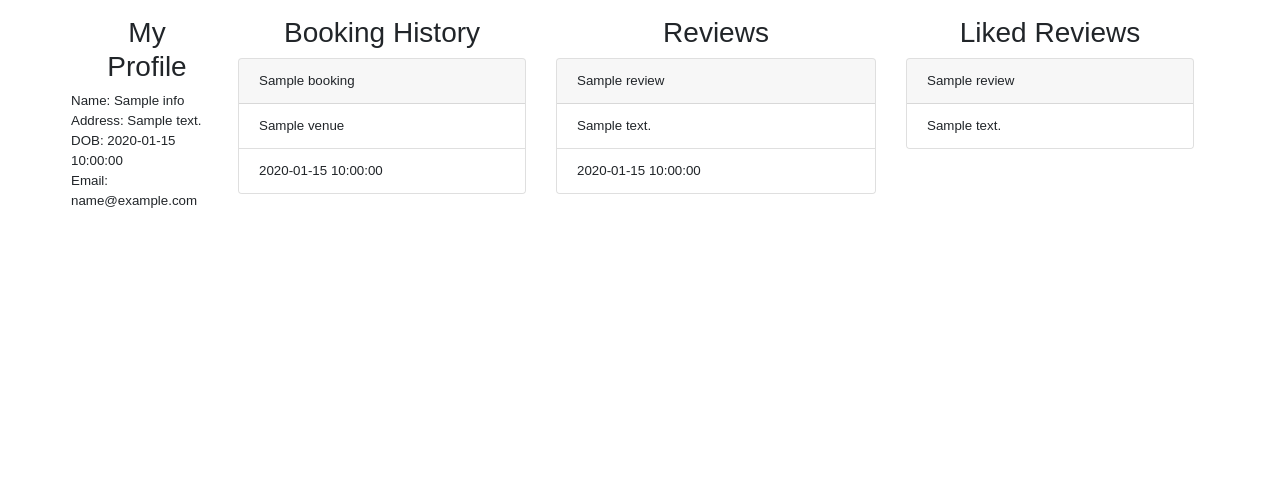
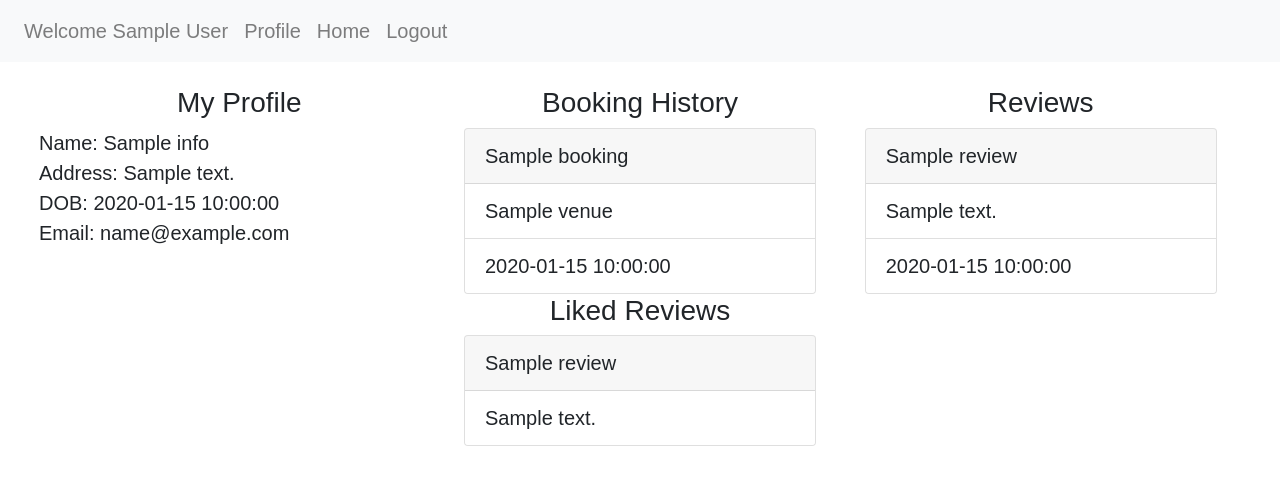
Before and after one commit to MiloniAtal/movietickets, a Flask app: template templates/user_profile.html in a window 1280 px wide. Shown: the top 485 px of the page. Run offline with Flask 2, Linux system fonts and the light colour scheme; the visitor is signed in with stand-in values (Sample User, id 1); the template is opened without the code that fills it: most values are stand-ins (such as "Sample title", 1, 10 or a date in 2020); parts of the project's set-up code (start-up, migrations or seed data) failed here and were passed over.

Commit message:
Fix profile page and movie info page

```diff
--- a/server.py
+++ b/server.py
@@ -202,7 +202,6 @@ def movieInfo(mid):
       numLikes = cnt['count']
     reviews.append({'uname':result['name'], 'text':result['text'], 'time':result['time'], 'numLikes':numLikes})
   cursor.close
-
 
   cursor = g.conn.execute("SELECT genre FROM Movie where mid={mid}".format(mid=mid))
   genre_list = []
--- a/templates/head.html
+++ b/templates/head.html
@@ -19,6 +19,14 @@
         </button>
         <div class="collapse navbar-collapse" id="navbarNav">
           <ul class="navbar-nav">
+            {% if session['id'] %}
+            <li class="nav-item">
+              <a class="nav-link"> Welcome {{session['name']}} </a>
+            </li>
+            <li class="nav-item">
+              <a class="nav-link" href="/profile">Profile</a>
+            </li>
+            {% endif %}
             <li class="nav-item">
               <a class="nav-link" href="/home">Home</a>
             </li>
--- a/templates/user_profile.html
+++ b/templates/user_profile.html
@@ -7,28 +7,32 @@
       font-size: 10pt;
       font-family: arial;
         }
+
+    .card{
+        margin: 0 auto
+    }
   </style>
 
 
 <body>
+    {% include 'head.html' %}
 
-
-  <div class="container p-3">
-    <div class = "row">
-         <div class = "col-md">
+  <div class="container-fluid">
+    <div class = "row justify-content-center m-4">
+         <div class = "col-md text-center">
+                 <span class = "text-center">
                     <h3 class="text-center">My Profile</h2>
-
                     <div class = "row">Name: {{info.name}}</div>
                     <div class = "row">Address: {{info.address}}</div>
                     <div class = "row">DOB: {{info.dob}}</div>
                     <div class = "row">Email: {{info.email}}</div>
-
+                </span>
             </div>
 
             <div class = "col-md">
                 <h3 class="text-center">Booking History</h2>
                 {% for booking in bookings %}
-                <div class="card p" style="width: 18rem;">
+                <div class="card p" style="width: 22rem;">
                     <div class="card-header">
                         {{booking.moviename}}
                     </div>
@@ -43,7 +47,7 @@
         <div class = "col-md">
             <h3 class="text-center">Reviews</h2>
                 {% for review in reviews %}
-                <div class="card" style="width: 20rem;">
+                <div class="card" style="width: 22rem;">
                     <div class="card-header">
                         {{review.moviename}}
                     </div>
@@ -58,7 +62,7 @@
         <div class = "col-md">
             <h3 class="text-center">Liked Reviews</h2>
             {% for review in likedReviews %}
-                <div class="card" style="width: 18rem;">
+                <div class="card" style="width: 22rem;">
                     <div class="card-header">
                         {{review.moviename}}
                     </div>
```
Also changed, not shown: templates/movie_info.html (+7 -8 lines).
